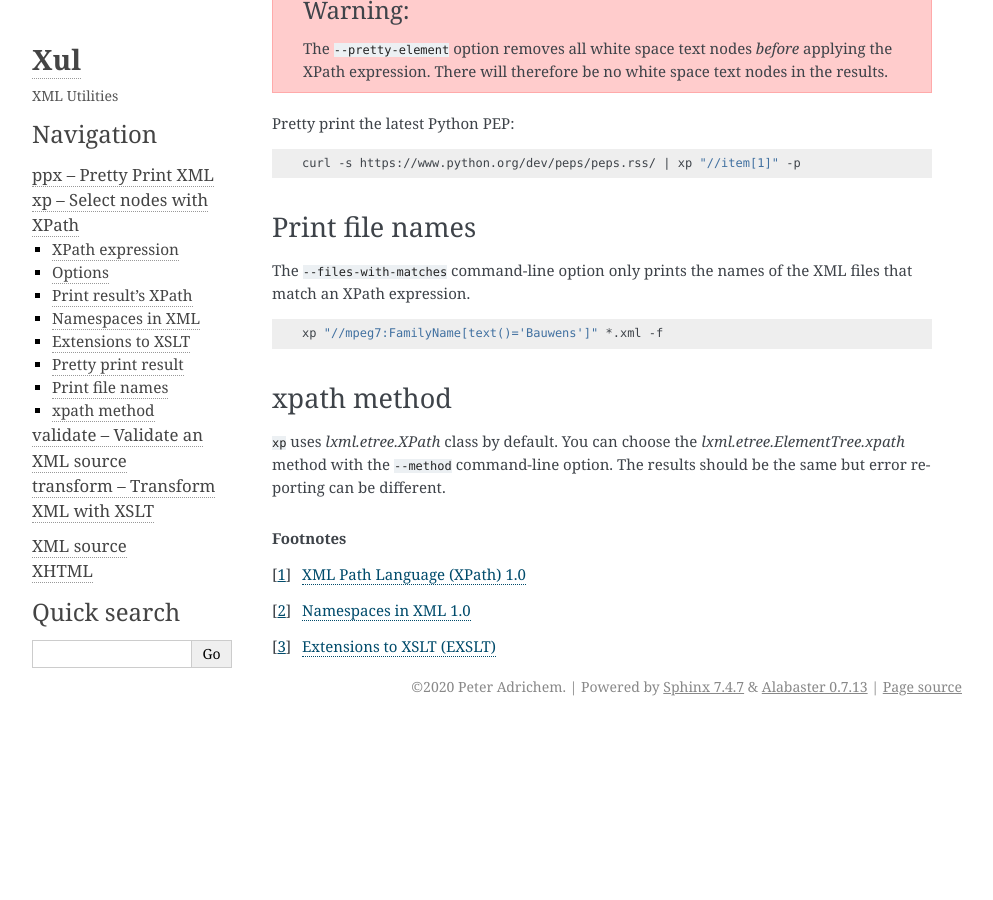
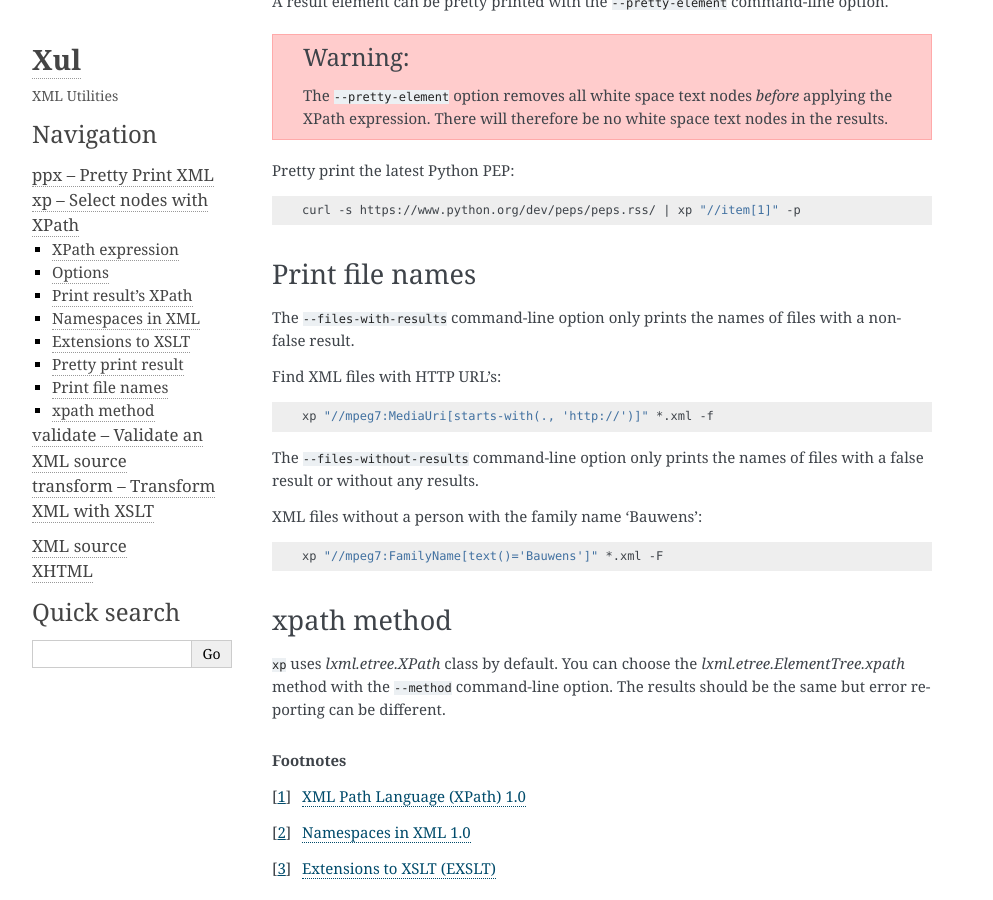
Before and after one commit to peteradrichem/Xul, a Sphinx documentation site: the page built from docs/xp.rst, in a window 1280 px wide and 900 px high, scrolled down 2425 px. Shown: the whole window, without its empty margins (148-1141 px from the left). Built offline with Sphinx 7.4.7, drawn with Linux system fonts in a browser that asks for light colours; before the commit the page ends 3151 px from its top, so only the background shows below that; some of the changed text lies outside the part shown.

Commit message:
Changed --files-with-matches option to --files-with-results; added --files-without-results.

```diff
--- a/docs/xp.rst
+++ b/docs/xp.rst
@@ -61,9 +61,12 @@ Options
                          its parent)
    -p, --pretty-element  pretty print the result element
    -m, --method          use ElementTree.xpath method instead of XPath class
-   -f, -l, --files-with-matches
-                         only the names of files with XPath matches are written
-                         to standard output
+   -f, -l, --files-with-results
+                         only the names of files with a non-false result are
+                         written to standard output
+   -F, -L, --files-without-results
+                         only the names of files with a false result or without
+                         any results are written to standard output
    -q, --quiet           don't print the XML namespace list
 
 Print result's XPath
@@ -171,12 +174,23 @@ Pretty print the latest Python PEP:
 
 Print file names
 ----------------
-The ``--files-with-matches`` command-line option only prints the names
-of the XML files that match an XPath expression.
+The ``--files-with-results`` command-line option only prints the names
+of files with a non-false result.
+
+Find XML files with HTTP URL's:
 
 .. code-block:: bash
 
-   xp "//mpeg7:FamilyName[text()='Bauwens']" *.xml -f
+   xp "//mpeg7:MediaUri[starts-with(., 'http://')]" *.xml -f
+
+The ``--files-without-results`` command-line option only prints the names
+of files with a false result or without any results.
+
+XML files without a person with the family name 'Bauwens':
+
+.. code-block:: bash
+
+   xp "//mpeg7:FamilyName[text()='Bauwens']" *.xml -F
 
 xpath method
 ------------
```
Also changed, not shown: 1 other file.
